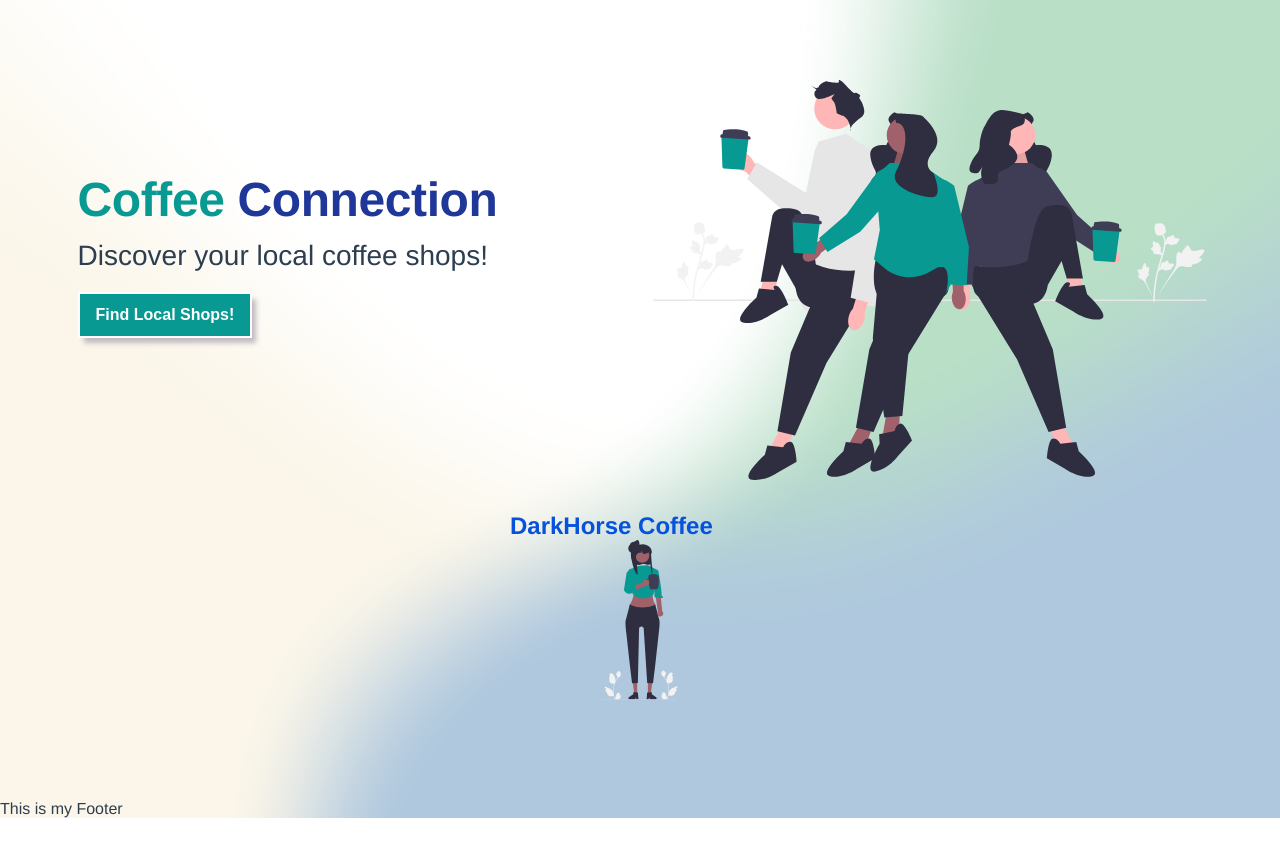
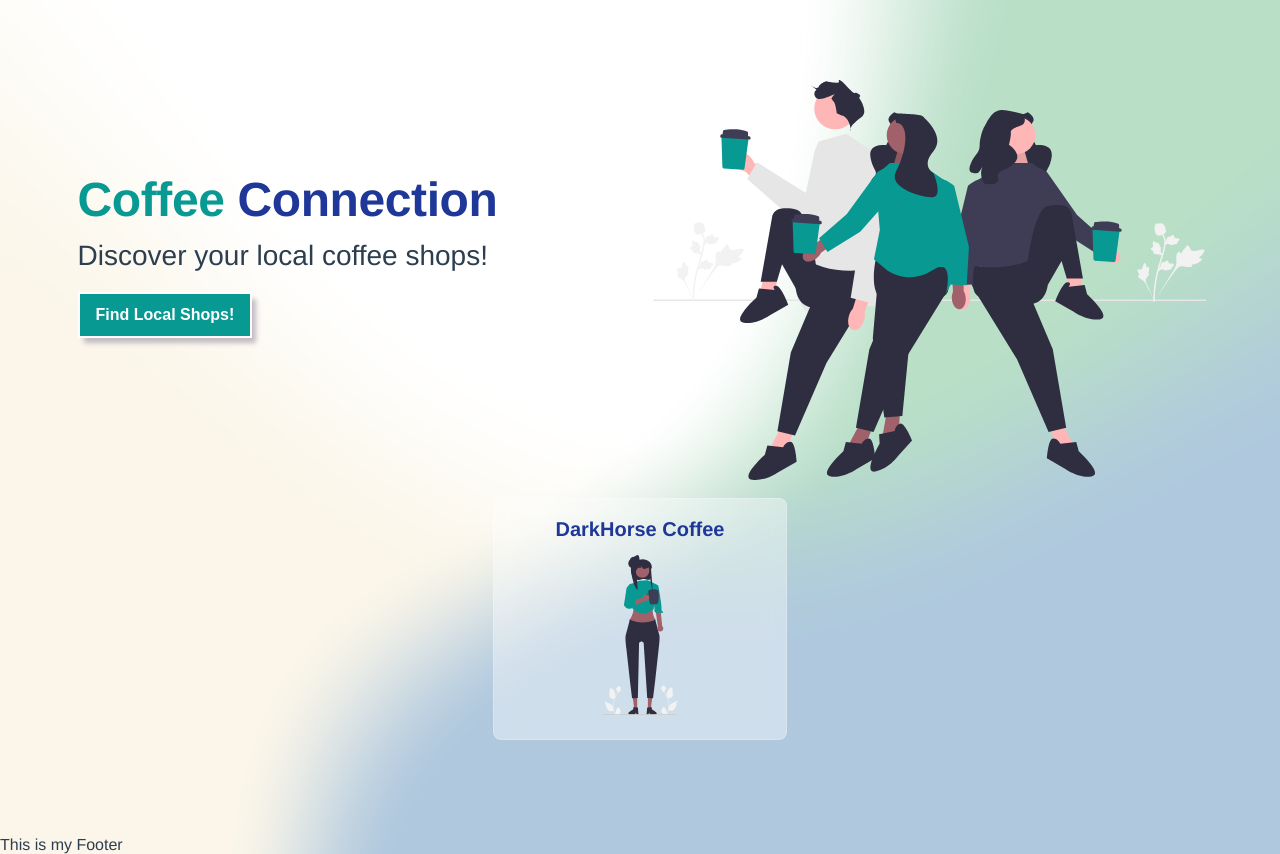
Before and after one commit to essjay05/nextjs-discover-coffee-shops, a Next.js app: page / in a window 1280 px wide. Before the commit the page ends 818 px from the top, so only its background shows below. Built offline with nearby package versions, Linux system fonts and the light colour scheme; a web font is replaced by a local one.

Commit message:
Updated Card styling and created global class style of glass.

```diff
--- a/src/components/global/Card.js
+++ b/src/components/global/Card.js
@@ -5,14 +5,20 @@ import styles from './Card.module.css'
 const Card = (props) => {
   return (
     <Link
-      href={props.href}>
-      <div className={styles.cardContainer}>
-        <h2>{props.name}</h2>
-        <Image
-          src={props.imgSrc}
-          width={260}
-          height={160}
-          alt={`Image of ${props.name} shop`}/>
+      href={props.href}
+      className={styles.cardLink}>
+      <div className={`glass ${styles.cardContainer}`}>
+        <div className={styles.cardTextWrapper}>
+          <h2 className={styles.cardHeader}>{props.name}</h2>
+        </div>
+        <div className={styles.cardImgWrapper}>
+          <Image
+            src={props.imgSrc}
+            width={260}
+            height={160}
+            alt={`Image of ${props.name} shop`}
+            className={styles.cardImg}/>
+        </div>
       </div>
     </Link>
 
--- a/src/components/global/Card.module.css
+++ b/src/components/global/Card.module.css
@@ -0,0 +1,57 @@
+.cardLink {
+  margin: auto;
+  --tw-shadow: 0 20px 25px -5px rgba(0, 0, 0, 0.1),
+    0 10px 10px -5px rgba(0, 0, 0, 0.04);
+  box-shadow: 0 0 transparent, 0 0 #0000, 0 0 transparent, 0 0 #0000,
+    0 0 transparent;
+  border-color: var(--white-color);
+  border-radius: var(--border-radius);
+}
+
+.cardLink:hover .cardHeader {
+  text-decoration: none;
+}
+
+.cardContainer {
+  border-radius: var(--border-radius);
+  padding: 0.25rem 1rem 1.25rem;
+  backdrop-filter: blur(10px);
+}
+
+.cardTextWrapper {
+  margin: 0.75rem auto;
+  width: 100%;
+}
+
+.cardHeader {
+  text-overflow: ellipsis;
+  white-space: nowrap;
+  font-size: 1.25rem;
+  line-height: 1.75rem;
+  font-weight: 700;
+  overflow: hidden;
+  width: 16rem;
+  text-align: center;
+  margin: 0 auto;
+  color: var(--text-blue);
+}
+
+.cardImgWrapper {
+  color: var(--text-black);
+}
+
+.cardImg {
+  border-radius: var(--border-radius);
+}
+
+@media (min-width: 1024px) {
+  .cardHeader {
+    width: 14rem;
+  }
+}
+
+@media (min-width: 1024px) {
+  .cardHeader {
+    width: 12rem;
+  }
+}
--- a/src/styles/globals.css
+++ b/src/styles/globals.css
@@ -165,6 +165,19 @@ button:focus,
   background-color: transparent;
 }
 
+/* Glass-morphism styles */
+.glass {
+  background: hsla(0, 0%, 100%, 0.4);
+  -webkit-backdrop-filter: blur(10px);
+  backdrop-filter: blur(10px);
+  border: 1px solid hsla(0, 0%, 100%, 0.2);
+  transition: var(--default-transition);
+}
+
+.glass:hover {
+  background: hsla(0, 0%, 100%, 0.7);
+  border: 1px solid var(--white-color);
+}
 @media (prefers-color-scheme: dark) {
   html {
     color-scheme: dark;
```
